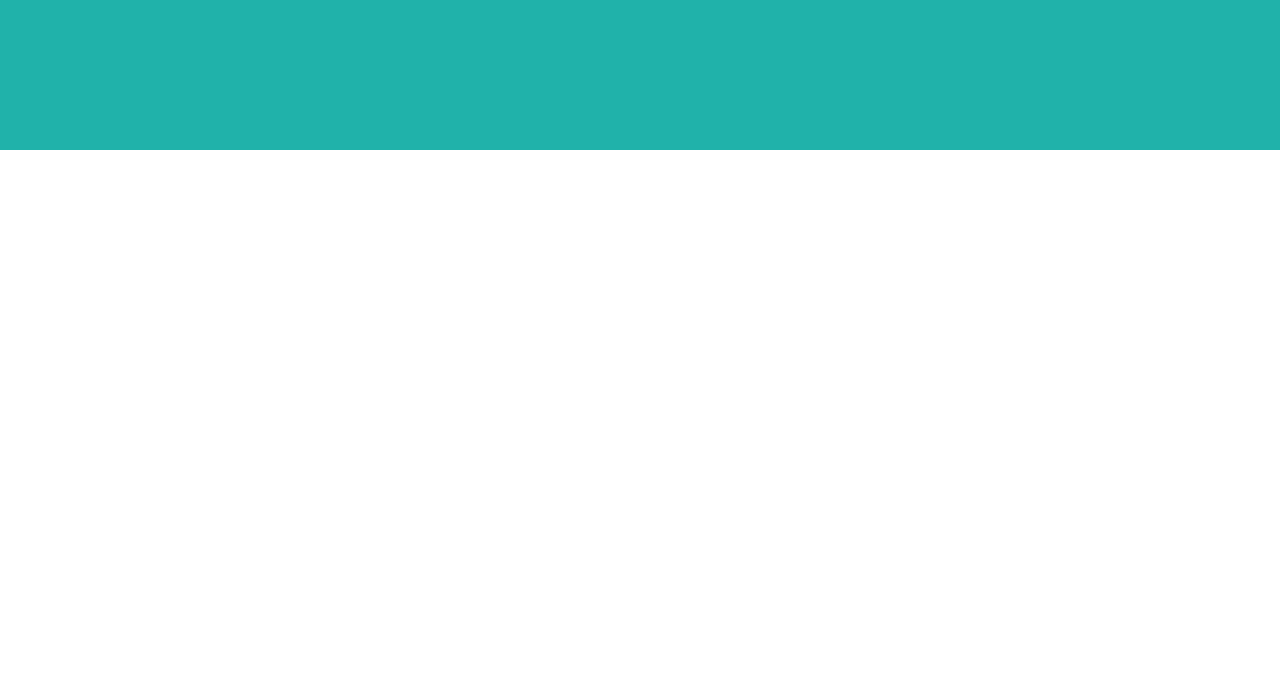
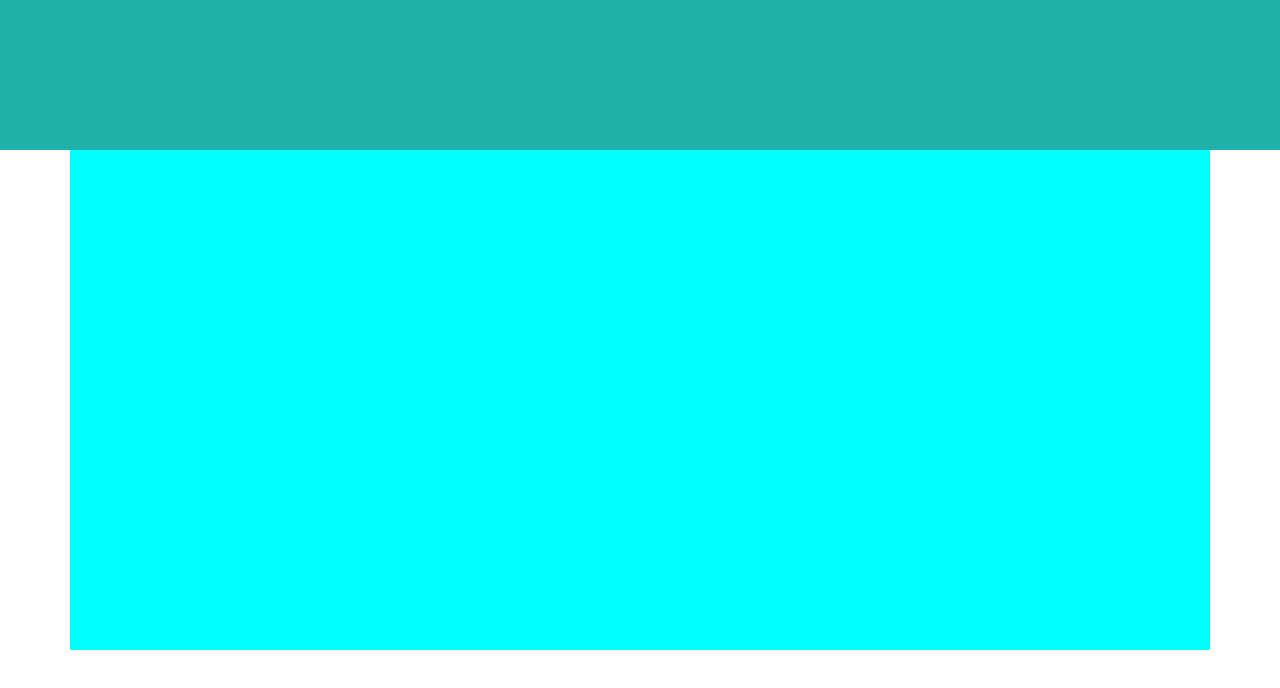
Before and after one commit to MarcoInchingoli89/vue-boolzapp, a plain HTML site: page index.html in a window 1280 px wide. Drawn offline with nearby package versions, Linux system fonts and the light colour scheme.

Commit message:
Add Wrapper

```diff
--- a/assets/css/style.css
+++ b/assets/css/style.css
@@ -15,3 +15,8 @@ main {
     height: 100%;
     background-color: beige;
 }
+
+.wrapper {
+    height: 500px;
+    background-color: aqua;
+}
--- a/index.html
+++ b/index.html
@@ -16,6 +16,9 @@
         <div class="container-fluid gx-0">
             <header></header>
             <main></main>
+            <div class="wrapper container d-flex justify-content-center align-items-center">
+
+            </div>
         </div>
     </div>
 
```
